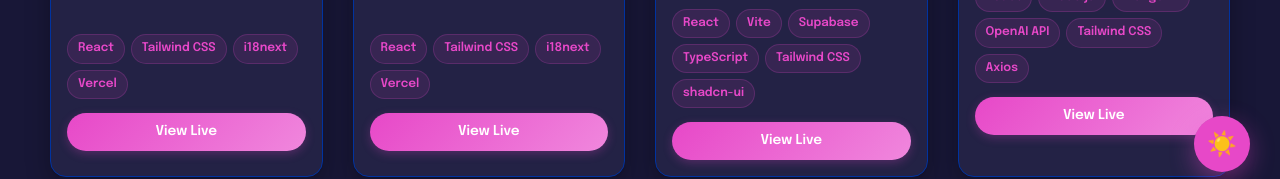
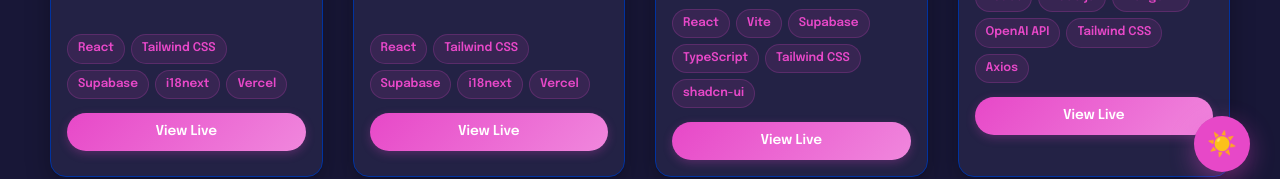
Before and after one commit to sidicksino/SidickPortfolio, a React (Vite) app: page /projects/web in a window 1280 px wide. Shown: the part 598-777 px from the top of the page. Built offline with nearby package versions, Linux system fonts and the light colour scheme; a web font is replaced by a local one.

Commit message:
Add Image for the project

```diff
--- a/src/data/projectData.js
+++ b/src/data/projectData.js
@@ -7,6 +7,8 @@ import TchadInfos from "../assets/tchadInfos.png";
 import Ecomerce from "../assets/ecomerce.png";
 import PimaDiabetes from "../assets/pima.png";
 import Disease from "../assets/disease.png";
+import AAPT from "../assets/aapt.png";
+import ROYAL from "../assets/royal.png";
 
 export const webProjects = [
   {
@@ -16,10 +18,11 @@ export const webProjects = [
     technologies: [
       "React",
       "Tailwind CSS",
+      "Supabase",
       "i18next",
       "Vercel",
     ],
-    image: "", // Needs an image asset, using placeholder for now or empty if none available
+    image: AAPT,
     liveUrl: "https://aapt-eight.vercel.app/",
   },
   {
@@ -29,10 +32,11 @@ export const webProjects = [
     technologies: [
       "React",
       "Tailwind CSS",
+      "Supabase",
       "i18next",
       "Vercel",
     ],
-    image: "", // Needs an image asset
+    image: ROYAL,
     liveUrl: "https://school-rosy-nine.vercel.app/",
   },
   {
```
Also changed, not shown: src/assets/aapt.png (added), src/assets/royal.png (added).
